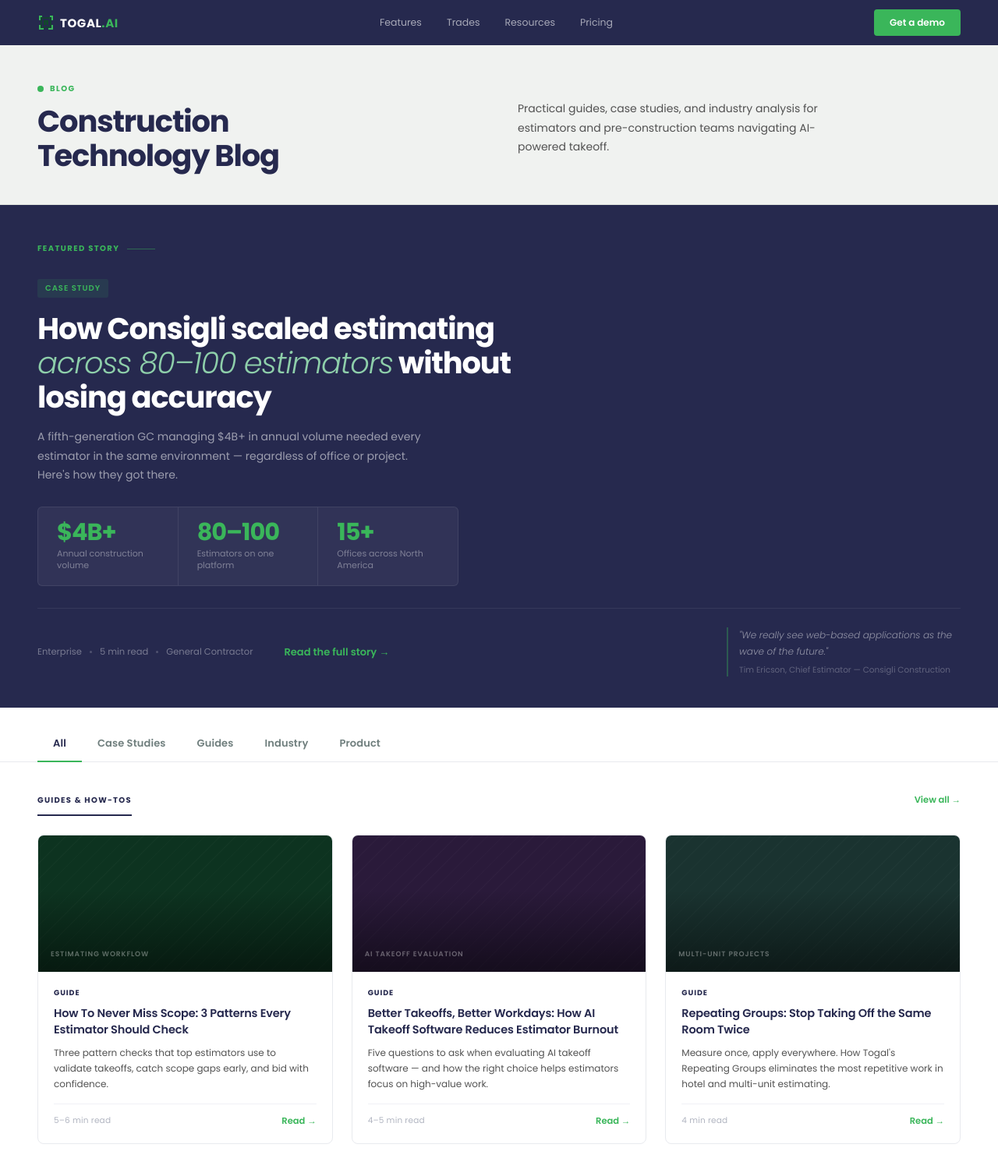
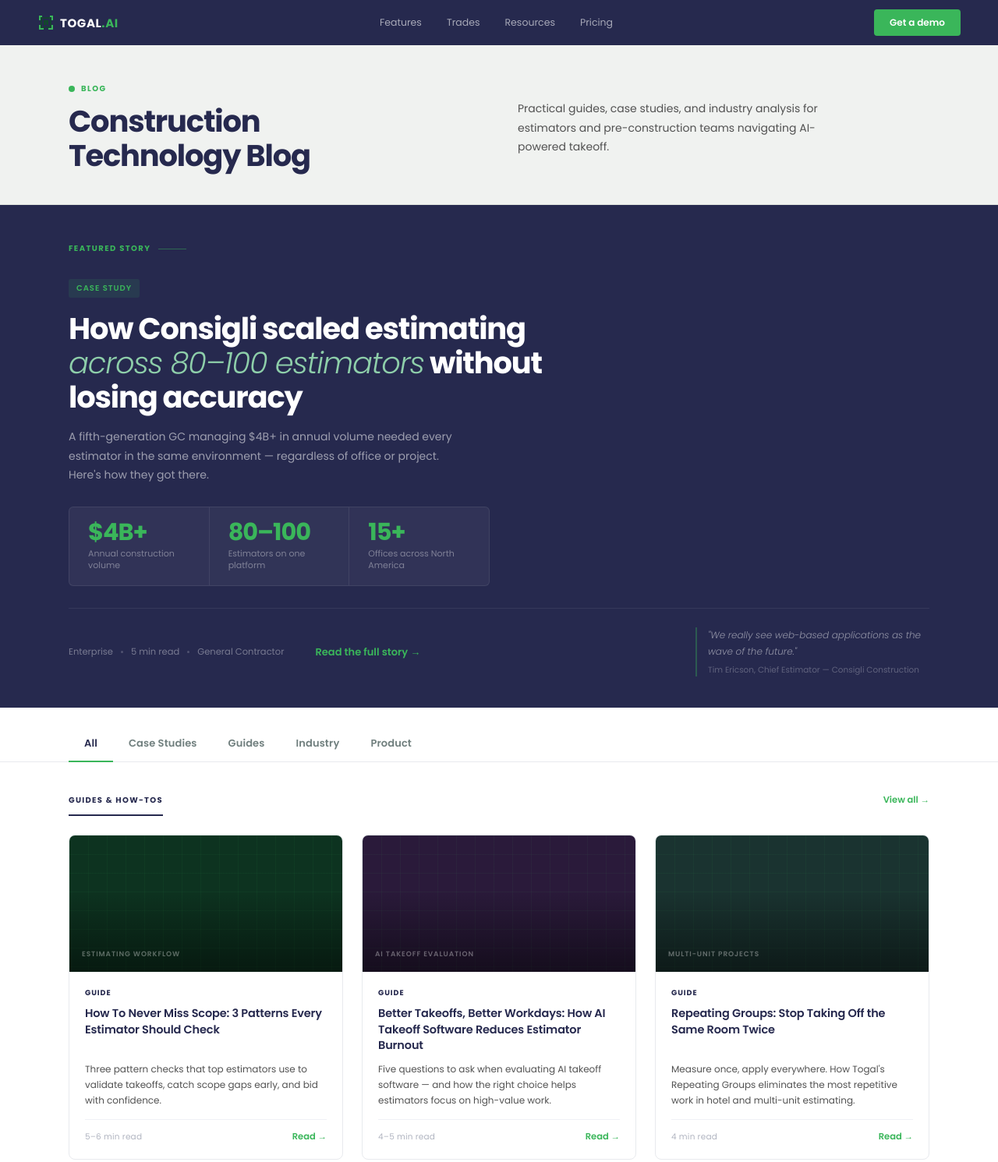
Before and after one commit to charles-from-togal/togal-blog-redesign, a plain HTML site: page index.html in a window 1280 px wide. Shown: the top 1491 px of the page at 78% size. Drawn offline with Linux system fonts and the light colour scheme.

Commit message:
Add files via upload

```diff
--- a/index.html
+++ b/index.html
@@ -39,15 +39,27 @@
   cursor: pointer;
 }
 
+/* ── MAX WIDTH CONTAINER ── */
+.site-container {
+  max-width: 1200px;
+  margin: 0 auto;
+  width: 100%;
+}
+
 /* ── BLOG HEADER ── */
 .blog-header {
   background: #f0f2f0;
-  padding: 3rem 3rem 2.5rem;
+  padding: 3rem 0 2.5rem;
+  border-bottom: 1px solid #e0e4df;
+}
+.blog-header-inner {
+  max-width: 1200px;
+  margin: 0 auto;
+  padding: 0 3rem;
   display: grid;
   grid-template-columns: 1fr 1fr;
   gap: 3rem;
   align-items: center;
-  border-bottom: 1px solid #e0e4df;
 }
 .blog-eyebrow {
   font-size: 10px;
@@ -84,7 +96,12 @@
 /* ── FEATURED HERO ── */
 .featured-wrap {
   background: #26294e;
-  padding: 3rem 3rem 0;
+  padding: 3rem 0 0;
+}
+.featured-wrap-inner {
+  max-width: 1200px;
+  margin: 0 auto;
+  padding: 0 3rem;
 }
 
 .feat-eyebrow {
@@ -209,8 +226,13 @@
 /* ── FILTER TABS ── */
 .filter-bar {
   background: #fff;
+  border-bottom: 1px solid #e8eaee;
+  padding: 0;
+}
+.filter-bar-inner {
+  max-width: 1200px;
+  margin: 0 auto;
   padding: 1.5rem 3rem 0;
-  border-bottom: 1px solid #e8eaee;
   display: flex;
   align-items: center;
   gap: 0;
@@ -231,7 +253,8 @@
 .filter-tab.active { color: #26294e; border-bottom-color: #3ab65a; }
 
 /* ── CONTENT BODY ── */
-.content-body { padding: 2.5rem 3rem; background: #fff; }
+.content-body { background: #fff; padding: 2.5rem 0; }
+.content-body-inner { max-width: 1200px; margin: 0 auto; padding: 0 3rem; }
 
 .section-row {
   display: flex;
@@ -299,13 +322,10 @@
   content: '';
   position: absolute;
   inset: 0;
-  background: repeating-linear-gradient(
-    -45deg,
-    rgba(255,255,255,0.02) 0px,
-    rgba(255,255,255,0.02) 1px,
-    transparent 1px,
-    transparent 14px
-  );
+  background:
+    linear-gradient(rgba(58,182,90,0.06) 1px, transparent 1px),
+    linear-gradient(90deg, rgba(58,182,90,0.06) 1px, transparent 1px);
+  background-size: 24px 24px;
 }
 .card-img-placeholder::after {
   content: '';
@@ -445,11 +465,15 @@
 /* ── FOOTER ── */
 footer {
   background: #26294e;
+  margin-top: 2.5rem;
+}
+.footer-inner {
+  max-width: 1200px;
+  margin: 0 auto;
   padding: 1.75rem 3rem;
   display: flex;
   align-items: center;
   justify-content: space-between;
-  margin-top: 2.5rem;
 }
 .footer-logo { font-size: 14px; font-weight: 700; color: rgba(255,255,255,0.9); }
 .footer-logo span { color: #3ab65a; }
@@ -465,7 +489,8 @@
   background: #3ab65a;
   margin: 0;
 }
-.article-page { background: #f7f8f6; padding: 2.5rem 3rem; }
+.article-page { background: #f7f8f6; padding: 2.5rem 0; }
+.article-page-inner { max-width: 1200px; margin: 0 auto; padding: 0 3rem; }
 .article-breadcrumb {
   display: flex;
   align-items: center;
@@ -746,15 +771,18 @@
 
 <!-- BLOG HEADER -->
 <div class="blog-header">
+  <div class="blog-header-inner">
     <div>
       <div class="blog-eyebrow"><span class="blog-eyebrow-dot"></span>Blog</div>
       <h1>Construction<br>Technology Blog</h1>
     </div>
     <p class="blog-header-desc">Practical guides, case studies, and industry analysis for estimators and pre-construction teams navigating AI-powered takeoff.</p>
   </div>
+</div>
 
 <!-- FEATURED HERO -->
 <div class="featured-wrap">
+  <div class="featured-wrap-inner">
   <div class="feat-eyebrow">Featured story</div>
   <div class="feat-kicker">Case Study</div>
   <h2 class="feat-title">How Consigli scaled estimating <em>across 80–100 estimators</em> without losing accuracy</h2>
@@ -789,17 +817,20 @@
   </div>
 </div>
 
+  </div><!-- /featured-wrap-inner -->
 <!-- FILTER TABS -->
 <div class="filter-bar">
+  <div class="filter-bar-inner">
     <a class="filter-tab active" href="#">All</a>
     <a class="filter-tab" href="#">Case Studies</a>
     <a class="filter-tab" href="#">Guides</a>
     <a class="filter-tab" href="#">Industry</a>
     <a class="filter-tab" href="#">Product</a>
   </div>
+</div>
 
 <!-- CONTENT BODY -->
-<div class="content-body">
+<div class="content-body"><div class="content-body-inner">
 
   <div class="section-row">
     <span class="section-label">Guides &amp; How-Tos</span>
@@ -905,7 +936,7 @@
     </div>
   </div>
 
-</div>
+</div></div>
 
 <footer>
   <span style="font-size:13px;font-weight:700;letter-spacing:0.04em;color:rgba(255,255,255,0.85);font-family:'Poppins',sans-serif;">TOGAL<span style="color:#3ab65a;">.AI</span></span>
@@ -915,6 +946,7 @@
     <a href="#">Contact</a>
   </div>
   <div class="footer-copy">© 2026 Togal.AI</div>
+  </div>
 </footer>
 
 
@@ -945,7 +977,7 @@
   <button class="demo-btn">Get a demo</button>
 </nav>
 
-<div class="article-page" id="article">
+<div class="article-page" id="article"><div class="article-page-inner">
   <div class="article-breadcrumb">
     <a href="#">Blog</a>
     <span class="bc-sep">›</span>
@@ -1072,6 +1104,7 @@
     <a href="#">Contact</a>
   </div>
   <div class="footer-copy">© 2026 Togal.AI</div>
+  </div>
 </footer>
 
 </body>
```
Lines whose indentation alone changed are shown as unchanged.
